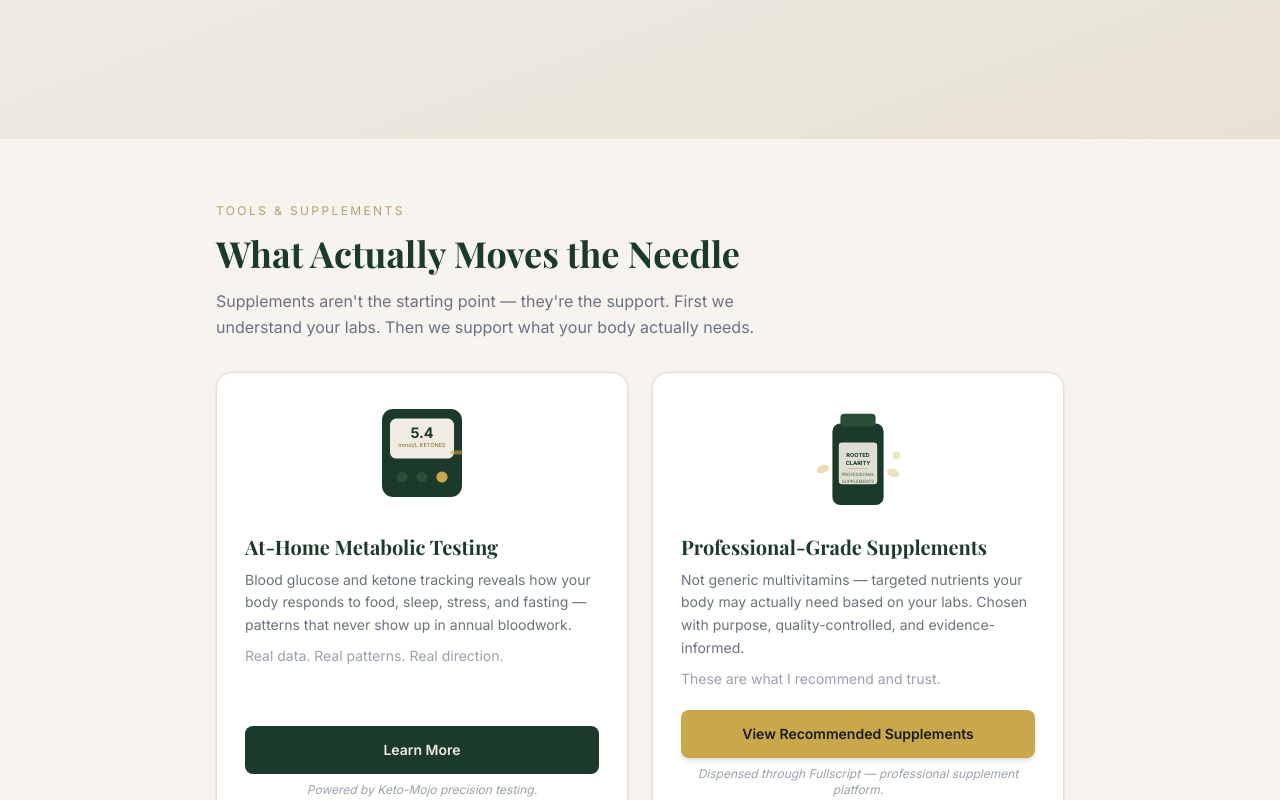
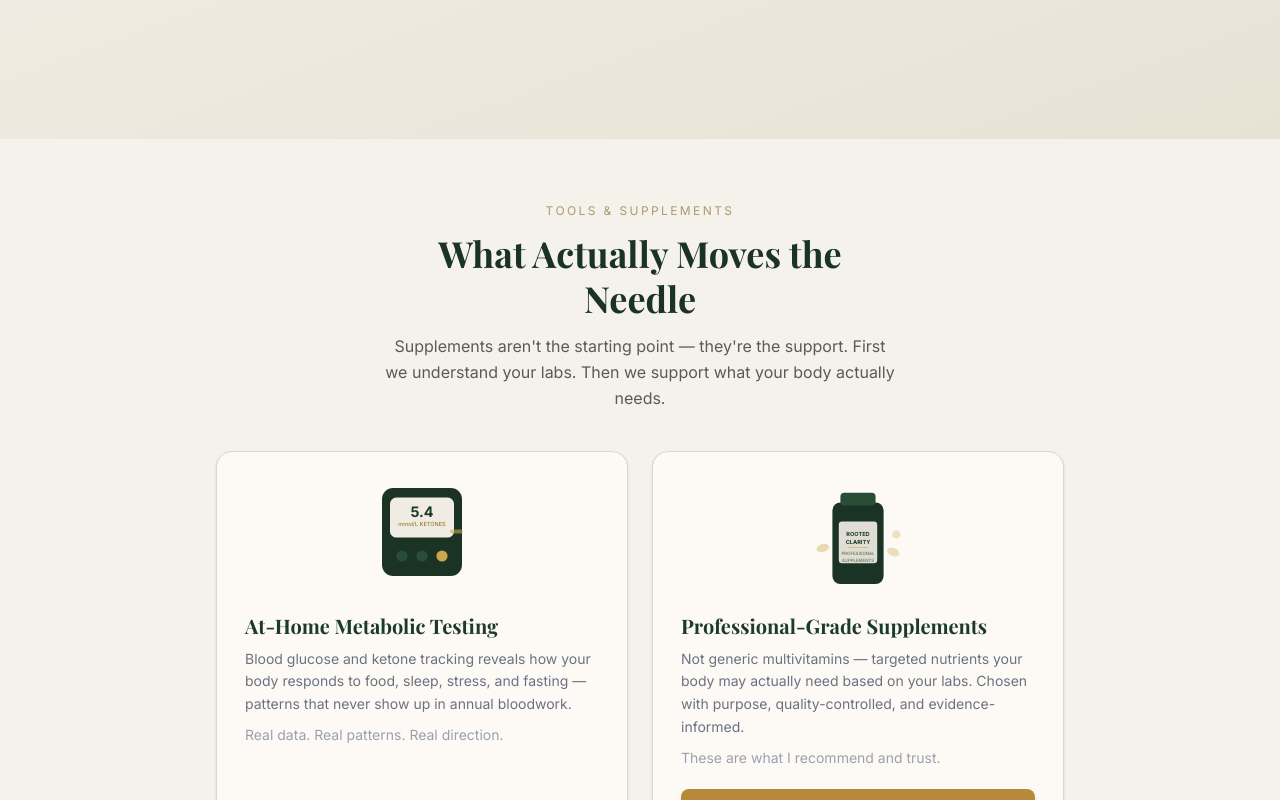
Before and after one commit to Sherryfarmshop/rooted-clarity-website, a Next.js app: page / in a window 1280 px wide. Shown: the part 4580-5380 px from the top of the page. Built offline with nearby package versions, Linux system fonts and the light colour scheme; a web font is replaced by a local one.

Commit message:
supplements-centered-header-refined-palette

```diff
--- a/src/components/Supplements.tsx
+++ b/src/components/Supplements.tsx
@@ -1,26 +1,28 @@
 export default function Supplements() {
   return (
-    <section id="supplements" className="bg-[#f7f4ef]">
+    <section id="supplements" className="bg-[#f5f2ec]">
       <div className="max-w-4xl mx-auto px-6 py-14 sm:py-16">
 
-        {/* Header */}
-        <p className="text-[#8B6914]/60 text-xs uppercase tracking-[0.2em] mb-3">Tools &amp; Supplements</p>
-        <h2 className="font-serif text-3xl sm:text-4xl font-bold text-[#1B3A2A] leading-tight mb-3">
-          What Actually Moves the Needle
-        </h2>
-        <p className="text-gray-500 text-base leading-relaxed mb-8 max-w-xl">
-          Supplements aren&apos;t the starting point — they&apos;re the support. First we understand your labs. Then we support what your body actually needs.
-        </p>
+        {/* Header — centered */}
+        <div className="text-center max-w-lg mx-auto mb-10">
+          <p className="text-[#7a6020]/60 text-xs uppercase tracking-[0.2em] mb-3">Tools &amp; Supplements</p>
+          <h2 className="font-serif text-3xl sm:text-4xl font-bold text-[#1a3325] leading-tight mb-3">
+            What Actually Moves the Needle
+          </h2>
+          <p className="text-[#5a5a5a] text-base leading-relaxed">
+            Supplements aren&apos;t the starting point — they&apos;re the support. First we understand your labs. Then we support what your body actually needs.
+          </p>
+        </div>
 
         {/* Two equal cards */}
         <div className="grid md:grid-cols-2 gap-6 mb-10">
 
           {/* Card 1 — Metabolic Testing */}
-          <div className="bg-white rounded-2xl border border-[#e5dfd5] shadow-sm p-7 flex flex-col">
+          <div className="bg-[#fdfaf5] rounded-2xl border border-[#ddd8ce] shadow-sm p-7 flex flex-col">
             {/* Icon */}
             <div className="flex justify-center mb-5">
               <svg viewBox="0 0 160 140" className="w-32 h-auto" fill="none" xmlns="http://www.w3.org/2000/svg">
-                <rect x="30" y="10" width="100" height="110" rx="14" fill="#1B3A2A" />
+                <rect x="30" y="10" width="100" height="110" rx="14" fill="#1a3325" />
                 <rect x="40" y="22" width="80" height="50" rx="8" fill="#f0ece3" />
                 <text x="80" y="46" textAnchor="middle" fontSize="18" fontWeight="bold" fill="#1B3A2A">5.4</text>
                 <text x="80" y="58" textAnchor="middle" fontSize="7" fill="#8B6914">mmol/L  KETONES</text>
@@ -42,7 +44,7 @@ export default function Supplements() {
                 href="https://keto-mojo.com/affiliate-link/?rfsn=9065371.4e0112&utm_source=refersion&utm_medium=affiliate&utm_campaign=9065371.4e0112"
                 target="_blank"
                 rel="noopener noreferrer"
-                className="block w-full text-center bg-[#1B3A2A] text-[#f0ece3] font-semibold px-6 py-3.5 rounded-lg text-sm hover:bg-[#15301f] transition-colors mb-2"
+                className="block w-full text-center bg-[#1a3325] text-[#f5f0e8] font-semibold px-6 py-3.5 rounded-lg text-sm hover:bg-[#122519] transition-colors mb-2"
               >
                 Learn More
               </a>
@@ -51,11 +53,11 @@ export default function Supplements() {
           </div>
 
           {/* Card 2 — Professional Supplements */}
-          <div className="bg-white rounded-2xl border border-[#e5dfd5] shadow-sm p-7 flex flex-col">
+          <div className="bg-[#fdfaf5] rounded-2xl border border-[#ddd8ce] shadow-sm p-7 flex flex-col">
             {/* Icon */}
             <div className="flex justify-center mb-5">
               <svg viewBox="0 0 160 140" className="w-32 h-auto" fill="none" xmlns="http://www.w3.org/2000/svg">
-                <rect x="48" y="28" width="64" height="102" rx="10" fill="#1B3A2A" />
+                <rect x="48" y="28" width="64" height="102" rx="10" fill="#1a3325" />
                 <rect x="58" y="16" width="44" height="16" rx="5" fill="#2a4d36" />
                 <rect x="56" y="52" width="48" height="52" rx="4" fill="#f0ece3" opacity="0.92" />
                 <text x="80" y="70" textAnchor="middle" fontSize="7" fontWeight="bold" fill="#1B3A2A">ROOTED</text>
@@ -80,7 +82,7 @@ export default function Supplements() {
                 href="https://us.fullscript.com/welcome/scleland1775530044"
                 target="_blank"
                 rel="noopener noreferrer"
-                className="block w-full text-center bg-[#C9A84C] text-[#1a1a1a] font-semibold px-6 py-3.5 rounded-lg text-sm hover:bg-[#b0873a] transition-colors shadow-md mb-2"
+                className="block w-full text-center bg-[#b8893a] text-[#fdfaf5] font-semibold px-6 py-3.5 rounded-lg text-sm hover:bg-[#9e7530] transition-colors shadow-md mb-2"
               >
                 View Recommended Supplements
               </a>
```
